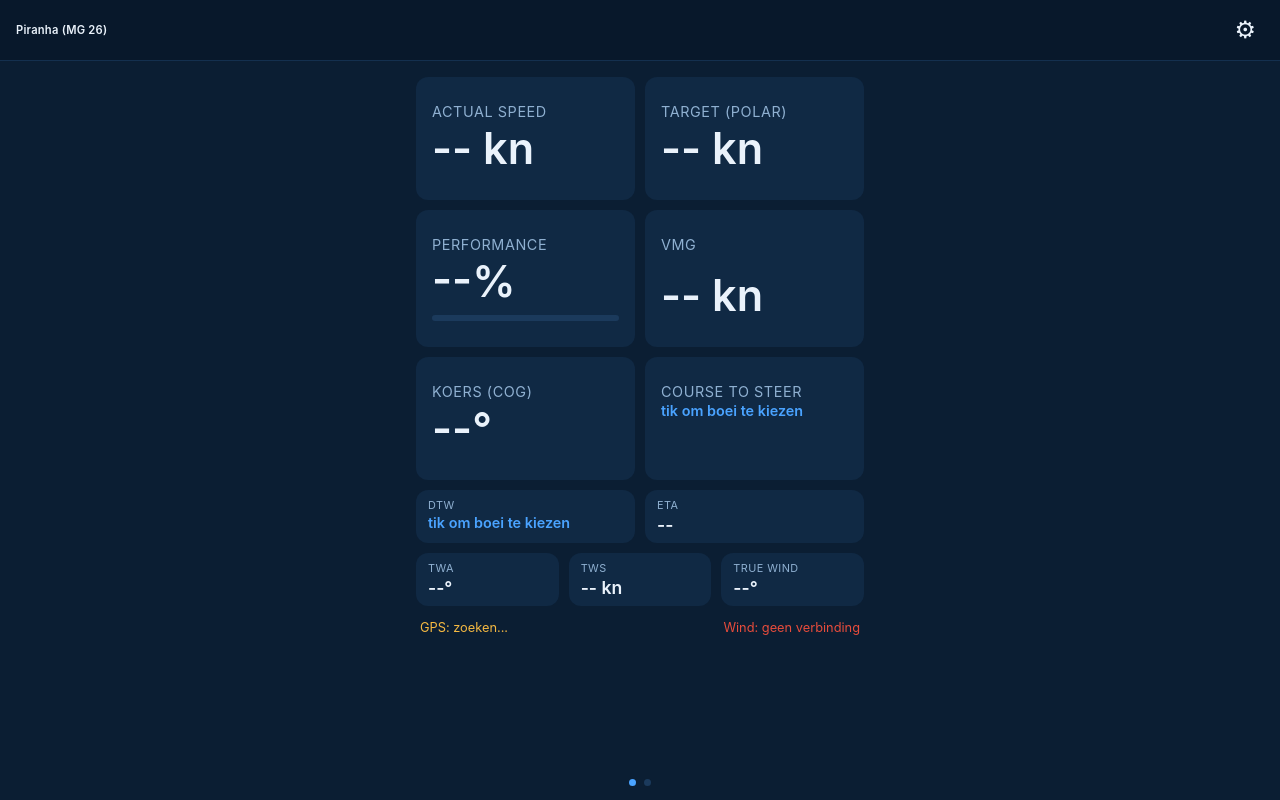
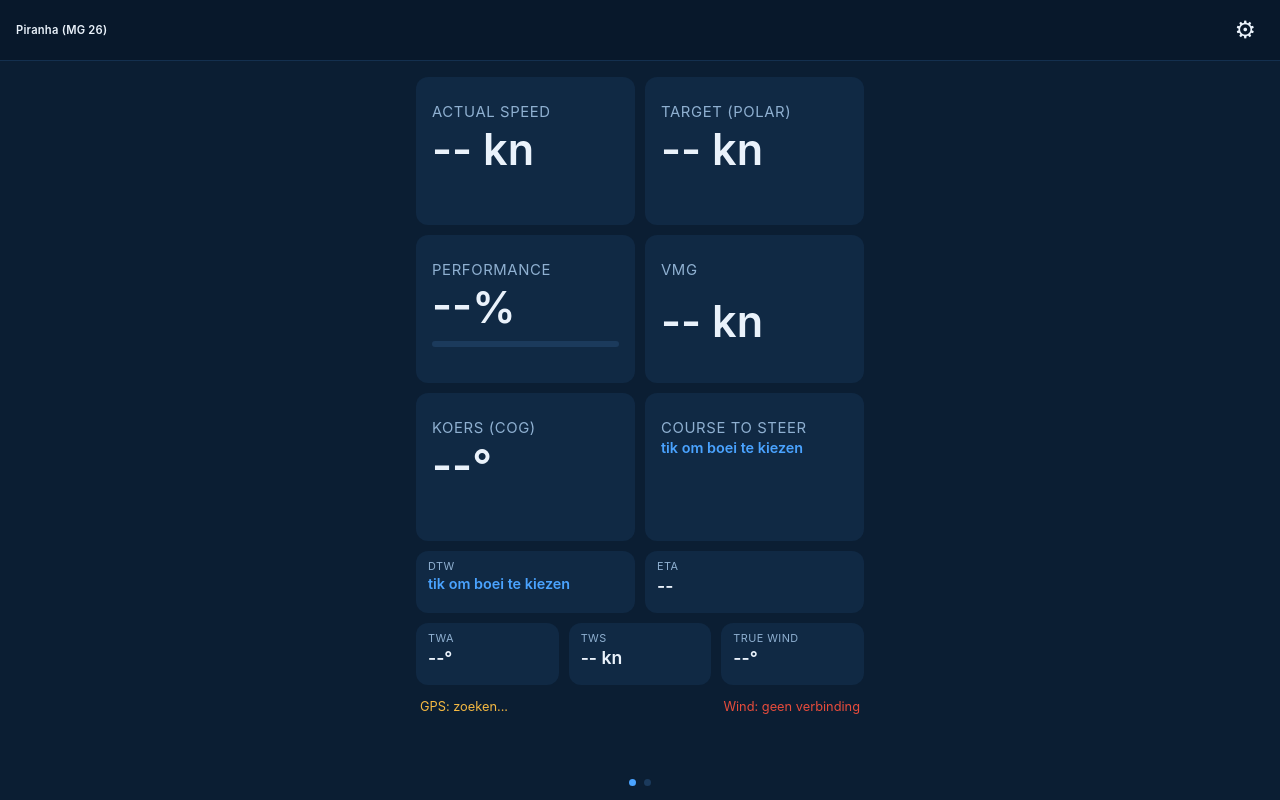
Before and after one commit to Jdb1993-dev/Sailingperformance, a website: page index.html in a window 1280 px wide. Drawn offline with nearby package versions, Linux system fonts and the light colour scheme; no server answers.

Commit message:
Fix tegelgrootte: vaste hoogte + label-tekst geoptimaliseerd voor 1 regel
- .tile-label/.tile-value: white-space:nowrap + ellipsis, zodat een langer getal
  nooit meer naar 2 regels wrapt (en dus de tegel niet meer laat groeien/krimpen).
  .tile-value.prompt (de 'tik om boei te kiezen'-tekst) blijft normaal wrappen.
- .tile-lg/.tile-sm: expliciete min-height, dus alle tegels in een rij houden een
  vaste hoogte ongeacht content.
- .tile-lg .tile-label: 0.93rem, gemeten als het maximum waarbij 'Course to Steer'
  nog op 1 regel past (16px brak af, 15px paste nog net).
- Bugfix onderweg: .tile miste min-width:0/overflow:hidden, een klassieke CSS Grid
  eigenaardigheid waarbij een grid-item niet onder de intrinsieke breedte van
  niet-afbrekende tekst krimpt - zonder deze fix puilde lange tekst uit de tegel
  i.p.v. netjes af te knippen met '...'.

```diff
--- a/style.css
+++ b/style.css
@@ -140,18 +140,26 @@ input[type="time"] {
   background: #102944;
   border-radius: 12px;
   padding: 12px 14px;
+  min-width: 0; /* laat het grid-item krimpen i.p.v. dat nowrap-tekst het uit laat puilen */
+  overflow: hidden;
 }
 .tile-tappable { cursor: pointer; }
-.tile-label { color: #8fb0d1; font-size: 0.75rem; text-transform: uppercase; letter-spacing: 0.04em; }
-.tile-value { font-size: 1.6rem; font-weight: 600; margin-top: 2px; }
+.tile-label {
+  color: #8fb0d1; font-size: 0.75rem; text-transform: uppercase; letter-spacing: 0.04em;
+  white-space: nowrap; overflow: hidden; text-overflow: ellipsis;
+}
+.tile-value {
+  font-size: 1.6rem; font-weight: 600; margin-top: 2px;
+  white-space: nowrap; overflow: hidden; text-overflow: ellipsis;
+}
 .grid.cols-3 .tile-value { font-size: 1.3rem; }
-.tile-value.prompt { font-size: 0.9rem; font-weight: 600; color: #4aa3ff; }
+.tile-value.prompt { font-size: 0.9rem; font-weight: 600; color: #4aa3ff; white-space: normal; }
 
-.tile-lg { padding: 26px 16px; }
-.tile-lg .tile-label { font-size: 0.9rem; }
+.tile-lg { padding: 26px 16px; min-height: 148px; }
+.tile-lg .tile-label { font-size: 0.93rem; } /* max die "Course to Steer" nog op 1 regel houdt */
 .tile-lg .tile-value { font-size: 2.7rem; }
 
-.tile-sm { padding: 8px 12px; }
+.tile-sm { padding: 8px 12px; min-height: 62px; }
 .tile-sm .tile-label { font-size: 0.68rem; }
 .tile-sm .tile-value { font-size: 1.1rem; }
 .grid.cols-3 .tile-sm .tile-value { font-size: 1.1rem; }
```
